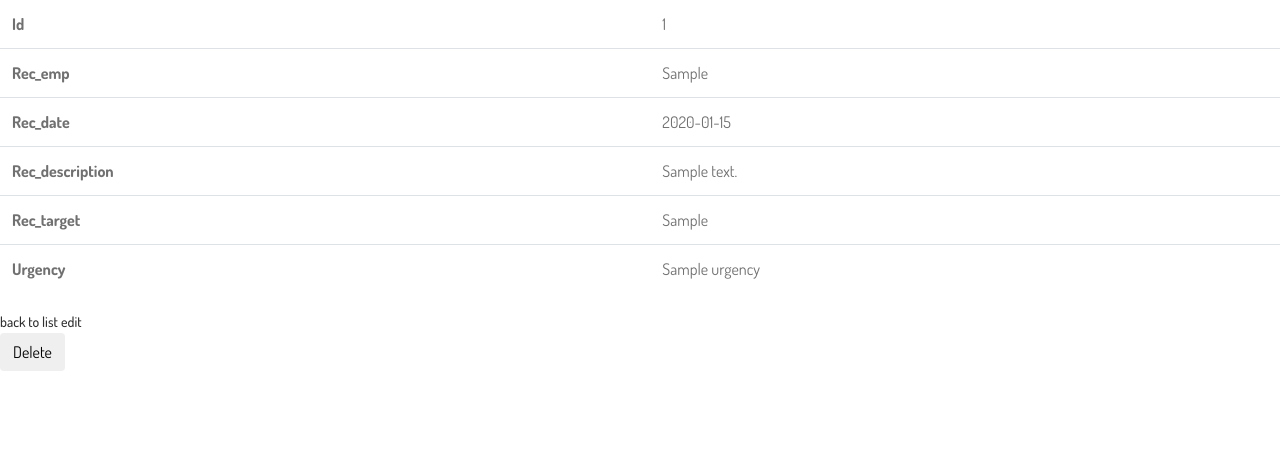
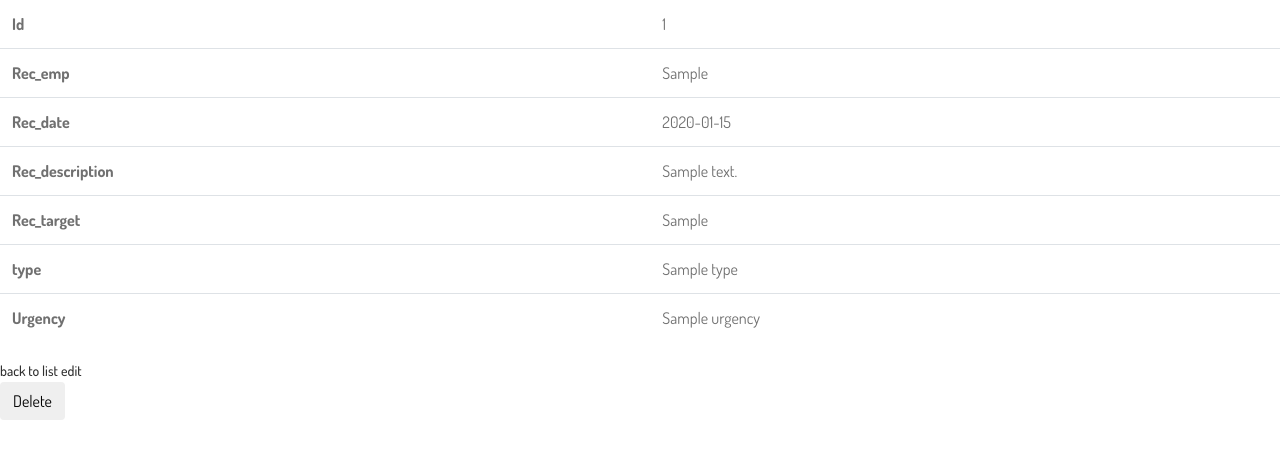
Before and after one commit to hadil-sgh/Agrify3.0, a Symfony app: template templates/reclamation/show.html.twig in a window 1280 px wide. Shown: the part 131-590 px from the top of the page. Run offline with Twig, Linux system fonts and the light colour scheme; the template is opened without the code that fills it: most values are stand-ins (such as "Sample title", 1, 10 or a date in 2020); some libraries are stand-ins or nearby versions.

Commit message:
Fixed some issues

```diff
--- a/templates/base.html.twig
+++ b/templates/base.html.twig
@@ -58,7 +58,7 @@
                                     <li><a href="#">Field</a></li>
                                     <li><a href="#">Presence</a></li>
                                     <li><a href="#">Taches</a></li>
-                                    <li><a href="#l">Reclamation</a></li>
+                                    <li><a href="{{path('app_reclamation_index')}}">Reclamation</a></li>
                                     <li><a href="#">Logout</a></li>
                                 </ul>
 
--- a/templates/reclamation/index.html.twig
+++ b/templates/reclamation/index.html.twig
@@ -14,6 +14,7 @@
                 <th>Rec_description</th>
                 <th>Rec_target</th>
                 <th>Urgency</th>
+                <th>Type</th>
                 <th>actions</th>
             </tr>
         </thead>
@@ -26,6 +27,7 @@
                 <td>{{ reclamation.recDescription }}</td>
                 <td>{{ reclamation.recTarget }}</td>
                 <td>{{ reclamation.urgency }}</td>
+                <td>{{ reclamation.typeRec.type }}</td>
                 <td>
                     <a href="{{ path('app_reclamation_show', {'id': reclamation.id}) }}">show</a>
                     <a href="{{ path('app_reclamation_edit', {'id': reclamation.id}) }}">edit</a>
--- a/templates/reclamation/show.html.twig
+++ b/templates/reclamation/show.html.twig
@@ -28,6 +28,10 @@
                 <td>{{ reclamation.recTarget }}</td>
             </tr>
             <tr>
+            <th>type</th>
+            <td>{{ reclamation.typeRec.type }}</td>
+            </tr>
+            <tr>
                 <th>Urgency</th>
                 <td>{{ reclamation.urgency }}</td>
             </tr>
```
Also changed, not shown: public/Back/CSS/Menu.css (added), public/Back/CSS/teest.txt (deleted).
